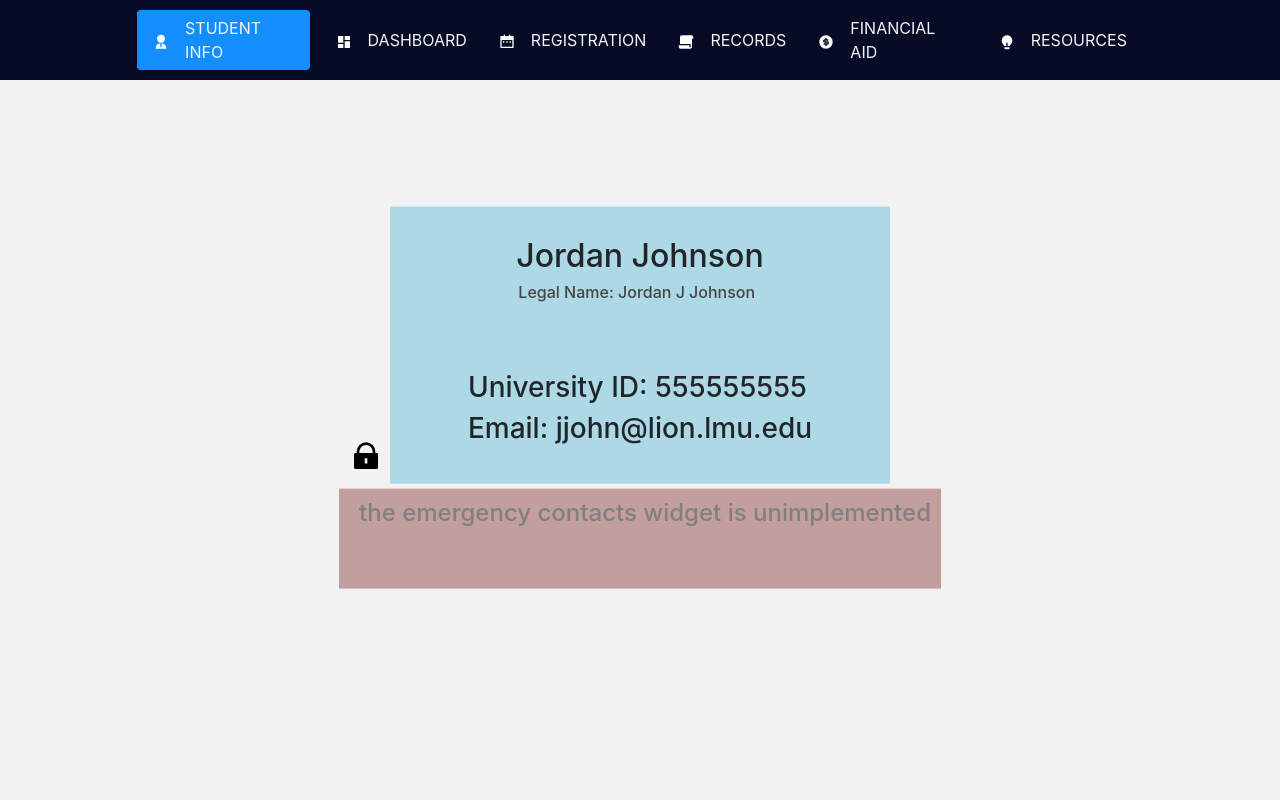
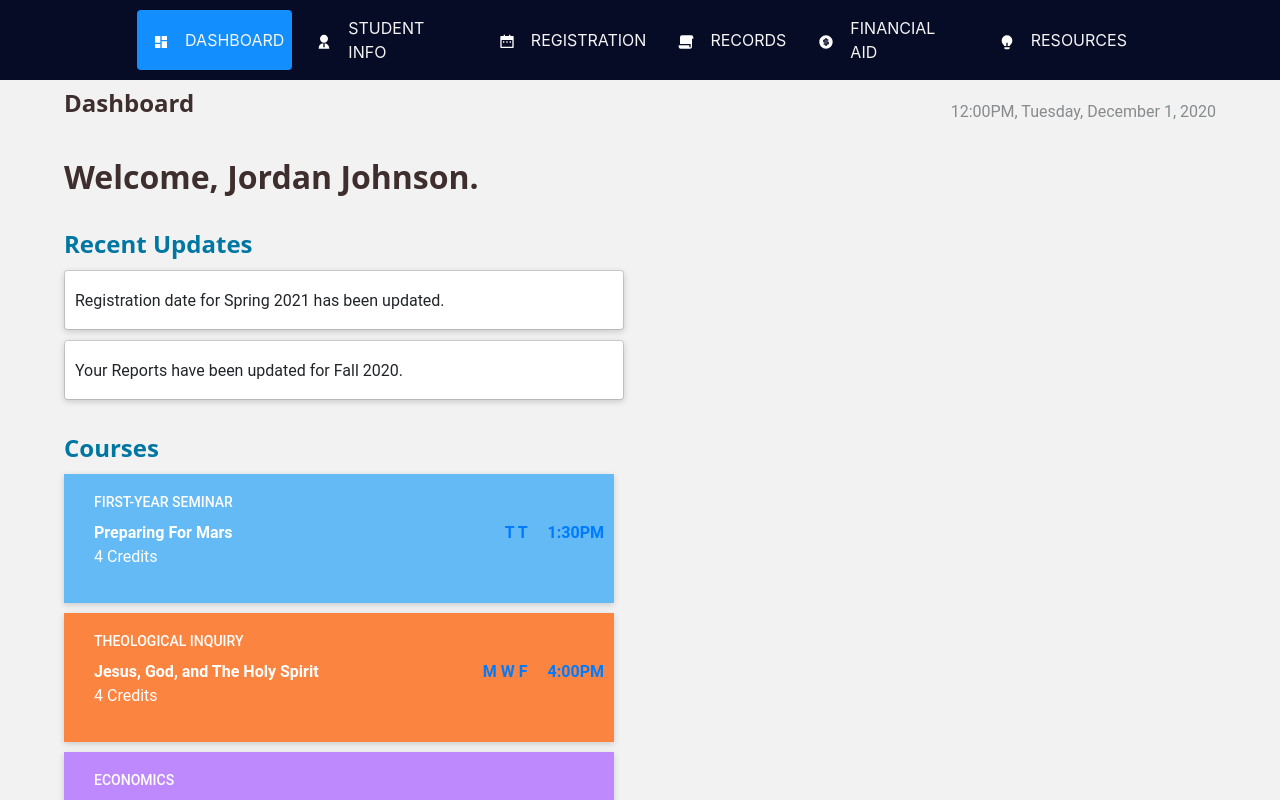
Before and after one commit to TyniTay/Prowlers, a React (Create React App) app: page / in a window 1280 px wide. Shown: the top 800 px of the page. Built offline with nearby package versions, Linux system fonts and the light colour scheme; the HTML template or start-up script is replaced by a standard one.

Commit message:
made dashboard the home screen

```diff
--- a/src/App.js
+++ b/src/App.js
@@ -18,8 +18,8 @@ function App() {
     <Router>
       <Navbar />
       <Switch>
-        <Route path='/' exact component={StudentInfo} />
-        <Route path='/dashboard' exact component={Dashboard} />
+        <Route path='/' exact component={Dashboard} />
+        <Route path='/dashboard' exact component={StudentInfo} />
         <Route path='/registration' exact component={Registration} />
         <Route path='/records' exact component={Records} />
         <Route path='/financial aid' exact component={FinancialAid} />
--- a/src/Components/Navbar/SidebarData.js
+++ b/src/Components/Navbar/SidebarData.js
@@ -4,18 +4,19 @@ import React from 'react'
 import * as RiIcons from "react-icons/ri"
 
 export const SidebarData = [
+    {
+        title: 'DASHBOARD',
+        path: '/',
+        icon: <RiIcons.RiDashboardFill/>,
+        cName: 'nav-text'
+    },
       {
         title: 'STUDENT INFO',
-        path: '/',
+        path: '/student-info',
         icon: <RiIcons.RiUser2Fill/>,
         cName: 'nav-text'
     },
-    {
-        title: 'DASHBOARD',
-        path: '/dashboard',
-        icon: <RiIcons.RiDashboardFill/>,
-        cName: 'nav-text'
-    },
+
     {
         title: 'REGISTRATION',
         path: '/registration',
@@ -30,7 +31,7 @@ export const SidebarData = [
     },
     {
         title: 'FINANCIAL AID',
-        path: '/financial aid',
+        path: '/financial-aid',
         icon: <RiIcons.RiMoneyDollarCircleFill/>,
         cName: 'nav-text'
     },
```
